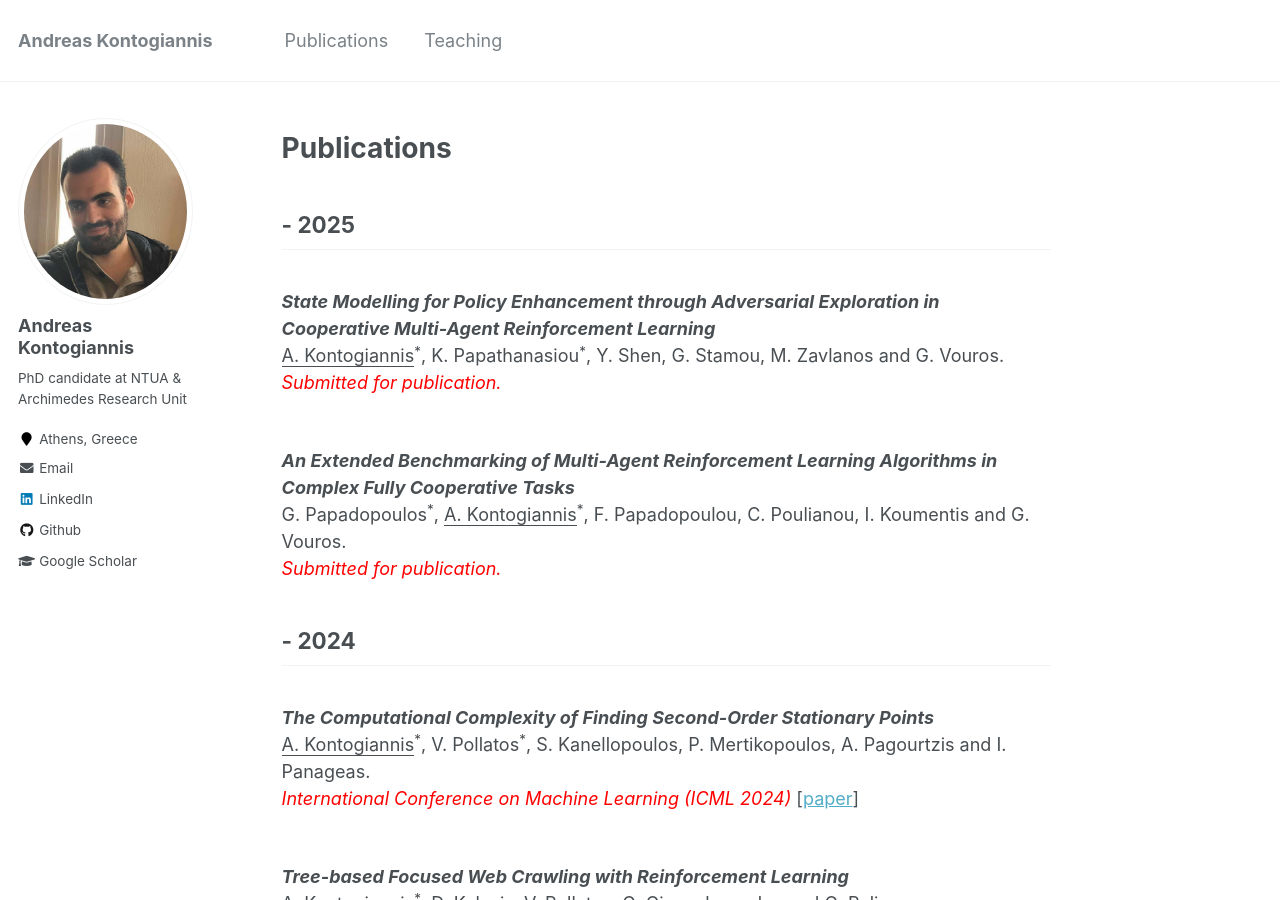
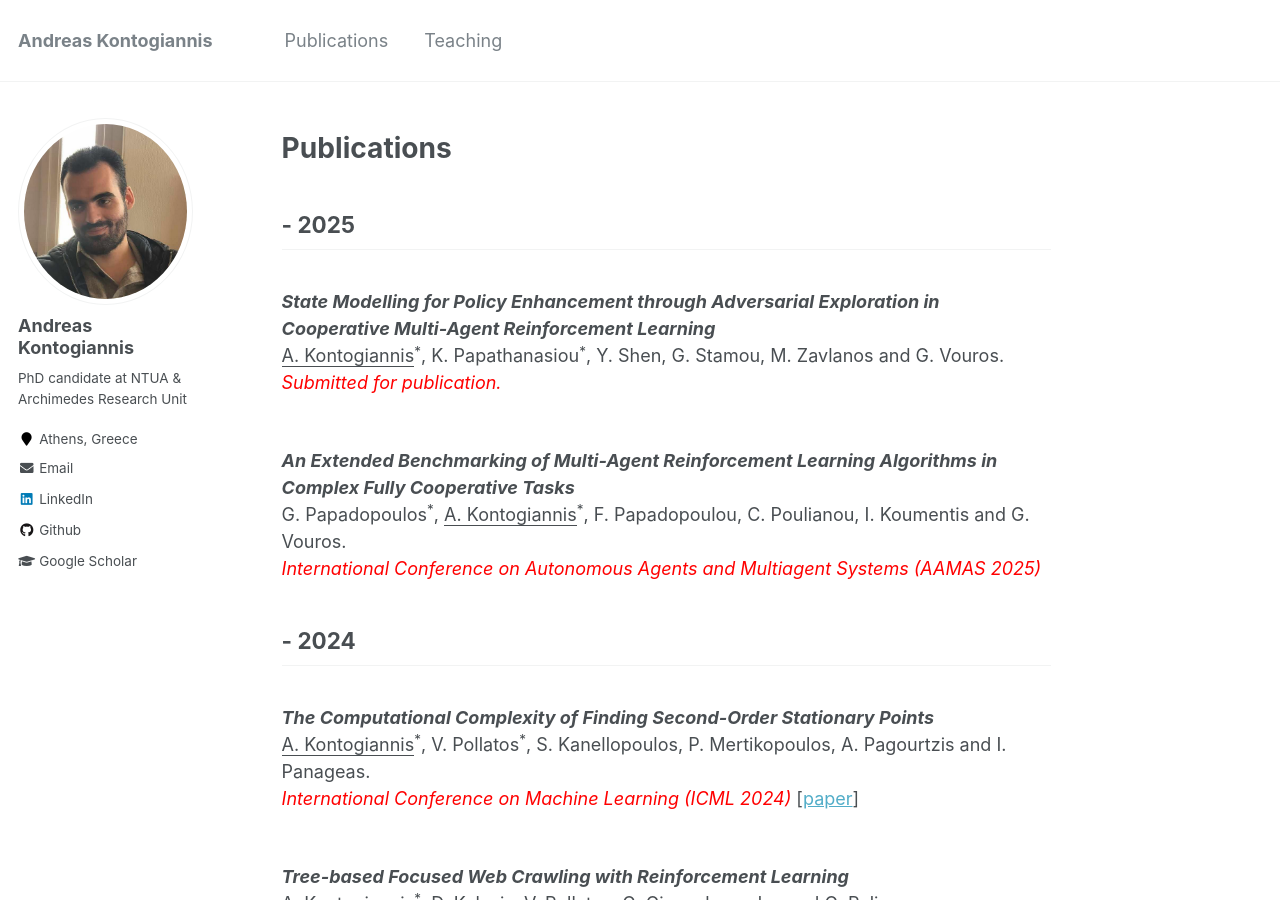
Before and after one commit to ddaedalus/ddaedalus.github.io, a Jekyll site: the page built from _pages/publications.md, in a window 1280 px wide and 900 px high. Built offline with Jekyll 4.4.1, drawn with Linux system fonts in a browser that asks for light colours.

Commit message:
Update publications.md

```diff
--- a/_pages/publications.md
+++ b/_pages/publications.md
@@ -22,7 +22,7 @@ _<font color="red">Submitted for publication.</font>_
 <br/>
 G. Papadopoulos<sup>*</sup>, <u>A. Kontogiannis</u><sup>*</sup>, F. Papadopoulou, C. Poulianou, I. Koumentis and G. Vouros.
 <br/>
-_<font color="red">Submitted for publication.</font>_
+_<font color="red">International Conference on Autonomous Agents and Multiagent Systems (AAMAS 2025)</font>_
 
 ## - 2024
 
```
